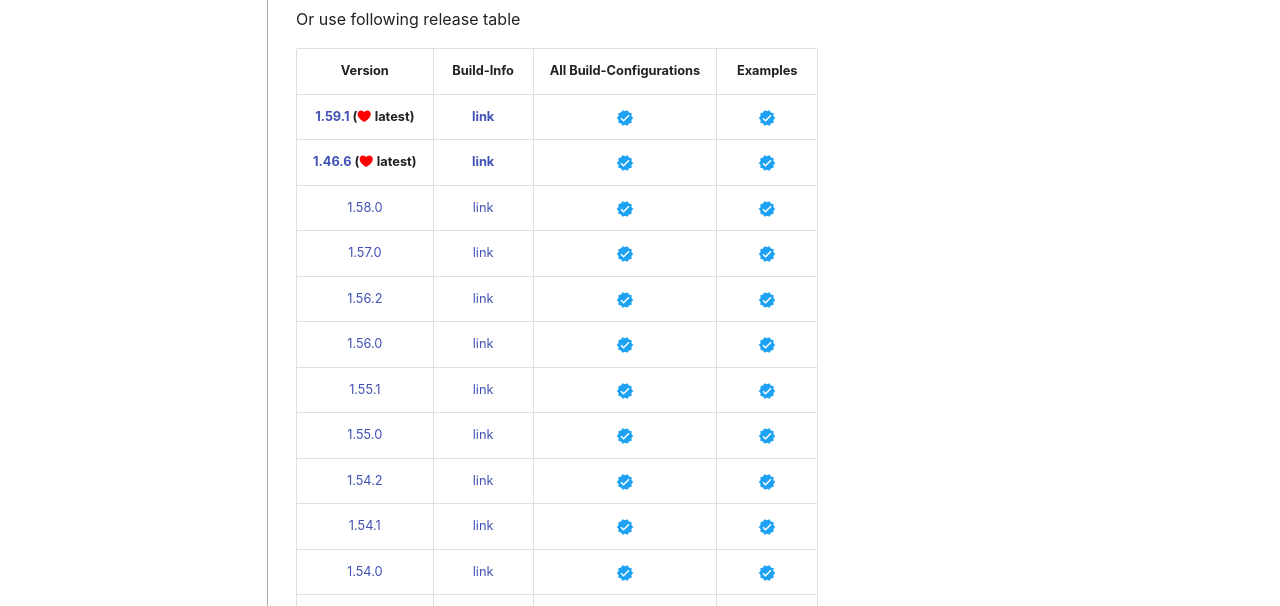
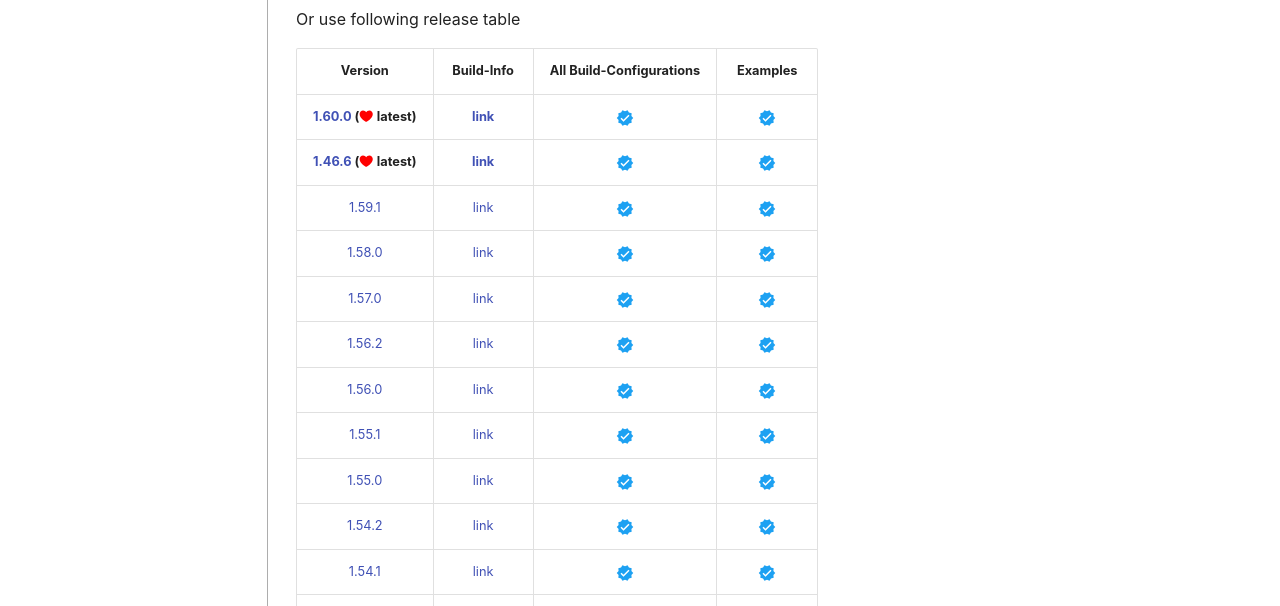
Before and after one commit to thommyho/Cpp-gRPC-Windows-PreBuilts, an MkDocs documentation site: the page built from docs/steps.md, in a window 1280 px wide and 900 px high. Shown: the part 294-900 px from the top of the window. Built offline with MkDocs 1.6.1 and Material for MkDocs 9.7.7, drawn with Linux system fonts in a browser that asks for light colours; emoji names are drawn with the system emoji font; some web fonts are replaced; comment, search, counter and statistics services are not loaded.

Commit message:
Versionbump 1.60

```diff
--- a/docs/steps.md
+++ b/docs/steps.md
@@ -9,8 +9,9 @@
 
 |                                                         Version                                                         |                                 Build-Info                                 |        All Build-Configurations         |                Examples                 |
 |:-----------------------------------------------------------------------------------------------------------------------:|:--------------------------------------------------------------------------:|:---------------------------------------:|:---------------------------------------:|
-| **[1.59.1](https://github.com/thommyho/gRPC_windows/releases/tag/v1.59.1) (:octicons-heart-fill-24:{ .heart } latest)** | **[link](https://github.com/thommyho/gRPC_windows_prebuilt/tree/v1.59.1)** | :material-check-decagram:{ .tick-blue } | :material-check-decagram:{ .tick-blue } |
+| **[1.60.0](https://github.com/thommyho/gRPC_windows/releases/tag/v1.60.0) (:octicons-heart-fill-24:{ .heart } latest)** | **[link](https://github.com/thommyho/gRPC_windows_prebuilt/tree/v1.60.0)** | :material-check-decagram:{ .tick-blue } | :material-check-decagram:{ .tick-blue } |
 | **[1.46.6](https://github.com/thommyho/gRPC_windows/releases/tag/v1.46.6) (:octicons-heart-fill-24:{ .heart } latest)** | **[link](https://github.com/thommyho/gRPC_windows_prebuilt/tree/v1.46.6)** | :material-check-decagram:{ .tick-blue } | :material-check-decagram:{ .tick-blue } |
+|                         [1.59.1](https://github.com/thommyho/gRPC_windows/releases/tag/v1.59.1)                         |   [link](https://github.com/thommyho/gRPC_windows_prebuilt/tree/v1.59.1)   | :material-check-decagram:{ .tick-blue } | :material-check-decagram:{ .tick-blue } |
 |                         [1.58.0](https://github.com/thommyho/gRPC_windows/releases/tag/v1.58.0)                         |   [link](https://github.com/thommyho/gRPC_windows_prebuilt/tree/v1.58.0)   | :material-check-decagram:{ .tick-blue } | :material-check-decagram:{ .tick-blue } |
 |                         [1.57.0](https://github.com/thommyho/gRPC_windows/releases/tag/v1.57.0)                         |   [link](https://github.com/thommyho/gRPC_windows_prebuilt/tree/v1.57.0)   | :material-check-decagram:{ .tick-blue } | :material-check-decagram:{ .tick-blue } |
 |                         [1.56.2](https://github.com/thommyho/gRPC_windows/releases/tag/v1.56.2)                         |   [link](https://github.com/thommyho/gRPC_windows_prebuilt/tree/v1.56.2)   | :material-check-decagram:{ .tick-blue } | :material-check-decagram:{ .tick-blue } |
```
